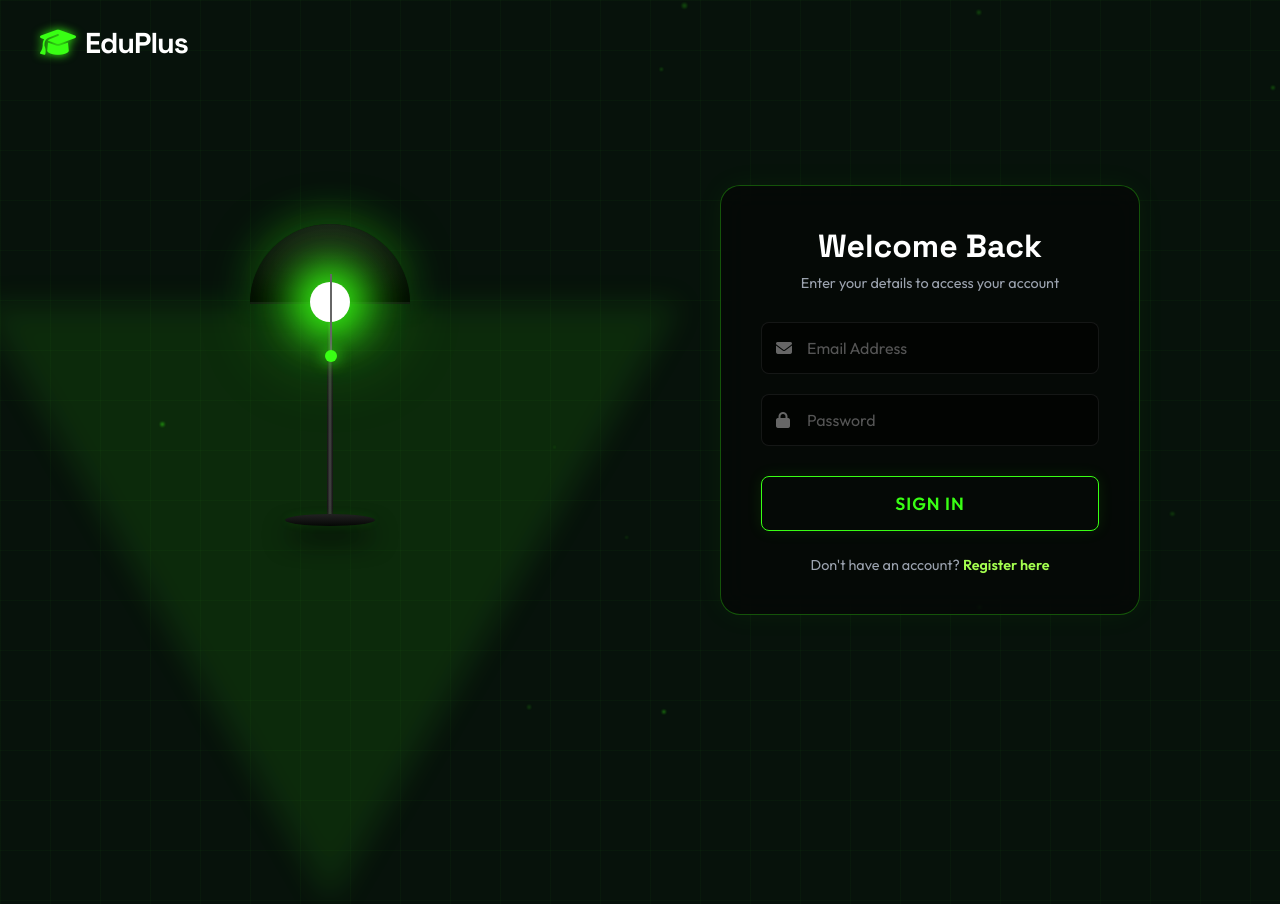
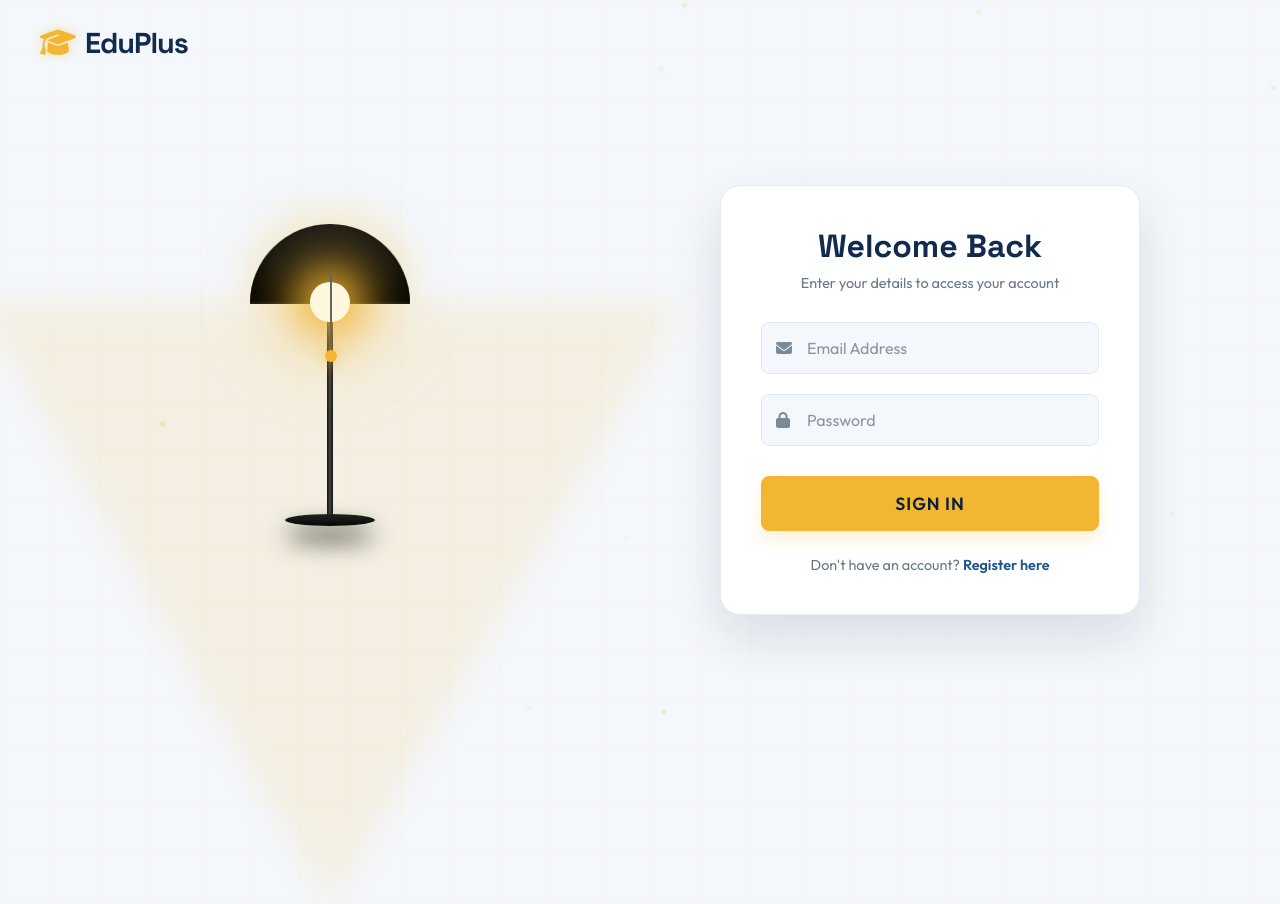
Before and after one commit to mariamkhan00/eduplus-system, a plain HTML site: page login.html in a window 1280 px wide. Drawn offline with Linux system fonts and the light colour scheme.

Commit message:
Update login.html

```diff
--- a/login.html
+++ b/login.html
@@ -1,3 +1,4 @@
+
 <!DOCTYPE html>
 <html lang="en">
 <head>
@@ -34,7 +35,6 @@
             overflow-x: hidden;
             transition: background-color 1s ease;
             position: relative;
-            /* Cyber Grid Background */
             background-image:
                 linear-gradient(rgba(57, 255, 20, 0.03) 1px, transparent 1px),
                 linear-gradient(90deg, rgba(57, 255, 20, 0.03) 1px, transparent 1px);
@@ -42,10 +42,10 @@
         }
 
         body.light-on {
-            background-color: #07120B; /* Dark Green tint when light is on */
+            background-color: #07120B;
         }
 
-        /* ================= TOP CORNER LOGO ================= */
+        /* TOP CORNER LOGO */
         .top-logo {
             position: absolute;
             top: 25px;
@@ -62,25 +62,44 @@
             letter-spacing: -1px;
             transition: color 0.3s ease;
         }
-        .top-logo i { color: var(--neon); text-shadow: 0 0 10px var(--neon); }
 
-        /* Particles container */
+        .top-logo i {
+            color: var(--neon);
+            text-shadow: 0 0 10px var(--neon);
+        }
+
+        /* PARTICLES */
         .particles-container {
             position: absolute;
-            top: 0; left: 0; width: 100%; height: 100%;
-            overflow: hidden; z-index: 0; pointer-events: none;
+            top: 0;
+            left: 0;
+            width: 100%;
+            height: 100%;
+            overflow: hidden;
+            z-index: 0;
+            pointer-events: none;
         }
+
         .particle {
-            position: absolute; background: var(--neon);
-            border-radius: 50%; filter: blur(1px);
+            position: absolute;
+            background: var(--neon);
+            border-radius: 50%;
+            filter: blur(1px);
             animation: float 10s infinite ease-in-out;
         }
+
         @keyframes float {
-            0%, 100% { transform: translateY(0) translateX(0); opacity: 0.2; }
-            50% { transform: translateY(-50px) translateX(25px); opacity: 0.6; }
+            0%, 100% {
+                transform: translateY(0) translateX(0);
+                opacity: 0.2;
+            }
+            50% {
+                transform: translateY(-50px) translateX(25px);
+                opacity: 0.6;
+            }
         }
 
-        /* ================= MAIN WRAPPER ================= */
+        /* MAIN WRAPPER */
         .main-wrapper {
             display: flex;
             width: 100%;
@@ -90,7 +109,7 @@
             z-index: 10;
         }
 
-        /* ================= LAMP SECTION ================= */
+        /* LAMP SECTION */
         .lamp-side {
             flex: 1;
             position: relative;
@@ -108,7 +127,6 @@
             margin-top: -50px;
         }
 
-        /* Cyberpunk Lamp Base */
         .lamp-base {
             width: 90px;
             height: 12px;
@@ -117,10 +135,10 @@
             margin-top: 210px;
             position: relative;
             z-index: 2;
-            box-shadow: 0 15px 25px rgba(0,0,0,0.8), 0 0 10px rgba(57, 255, 20, 0.1);
+            box-shadow: 0 15px 25px rgba(0,0,0,0.8),
+                        0 0 10px rgba(57,255,20,0.1);
         }
 
-        /* Cyberpunk Lamp Pole */
         .lamp-pole {
             position: absolute;
             bottom: 5px;
@@ -133,7 +151,6 @@
             border-radius: 4px;
         }
 
-        /* Cyberpunk Lamp Shade */
         .lamp-shade {
             width: 160px;
             height: 80px;
@@ -143,11 +160,11 @@
             position: relative;
             z-index: 3;
             transition: box-shadow 0.5s ease;
-            box-shadow: inset 0 -15px 25px rgba(0,0,0,0.8), 0 5px 15px rgba(0,0,0,0.5);
+            box-shadow: inset 0 -15px 25px rgba(0,0,0,0.8),
+                        0 5px 15px rgba(0,0,0,0.5);
             border-bottom: 2px solid #111;
         }
 
-        /* Bulb */
         .lamp-bulb {
             width: 40px;
             height: 40px;
@@ -157,11 +174,12 @@
             bottom: -20px;
             left: 50%;
             transform: translateX(-50%);
-            transition: background-color 0.5s ease, box-shadow 0.5s ease;
+            transition: background-color 0.5s ease,
+                        box-shadow 0.5s ease;
             z-index: 2;
         }
 
-        /* Pull String (Chain) */
+        /* PULL STRING */
         .pull-string-wrapper {
             position: absolute;
             top: 50px;
@@ -183,6 +201,7 @@
             height: 80px;
             background-color: #666;
         }
+
         .pull-string::after {
             content: '';
             position: absolute;
@@ -203,7 +222,7 @@
             font-weight: 600;
             white-space: nowrap;
             animation: pulseText 1.5s infinite;
-            text-shadow: 0 0 10px rgba(57, 255, 20, 0.5);
+            text-shadow: 0 0 10px rgba(57,255,20,0.5);
             background: rgba(0,0,0,0.8);
             padding: 4px 10px;
             border-radius: 4px;
@@ -211,12 +230,21 @@
         }
 
         @keyframes pulseText {
-            0% { opacity: 0.5; transform: scale(0.95); }
-            50% { opacity: 1; transform: scale(1.05); }
-            100% { opacity: 0.5; transform: scale(0.95); }
+            0% {
+                opacity: 0.5;
+                transform: scale(0.95);
+            }
+            50% {
+                opacity: 1;
+                transform: scale(1.05);
+            }
+            100% {
+                opacity: 0.5;
+                transform: scale(0.95);
+            }
         }
 
-        /* Light Beam (Neon Green Cone) */
+        /* LIGHT BEAM */
         .light-beam {
             position: absolute;
             top: 80px;
@@ -224,29 +252,34 @@
             height: 0;
             border-left: 350px solid transparent;
             border-right: 350px solid transparent;
-            border-top: 600px solid rgba(57, 255, 20, 0.0);
+            border-top: 600px solid rgba(57,255,20,0);
             transition: border-top-color 1s ease;
             z-index: 1;
             pointer-events: none;
             filter: blur(15px);
         }
 
-        /* ======= WHEN LIGHT IS ON ======= */
+        /* LIGHT ON */
         body.light-on .lamp-shade {
-            box-shadow: inset 0 -15px 25px rgba(0,0,0,0.8), 0 -10px 40px rgba(57, 255, 20, 0.2);
+            box-shadow: inset 0 -15px 25px rgba(0,0,0,0.8),
+                        0 -10px 40px rgba(57,255,20,0.2);
         }
+
         body.light-on .lamp-bulb {
             background-color: #fff;
-            box-shadow: 0 0 40px 15px var(--neon), 0 0 80px 30px rgba(57, 255, 20, 0.4);
+            box-shadow: 0 0 40px 15px var(--neon),
+                        0 0 80px 30px rgba(57,255,20,0.4);
         }
+
         body.light-on .light-beam {
-            border-top-color: rgba(57, 255, 20, 0.1);
+            border-top-color: rgba(57,255,20,0.1);
         }
+
         body.light-on .click-text {
             display: none;
         }
 
-        /* ================= LOGIN FORM ================= */
+        /* LOGIN FORM */
         .form-side {
             flex: 1;
             display: flex;
@@ -256,18 +289,17 @@
         }
 
         .login-container {
-            background: rgba(5, 7, 5, 0.7);
+            background: rgba(5,7,5,0.7);
             backdrop-filter: blur(15px);
-            border: 1px solid rgba(57, 255, 20, 0.2);
+            border: 1px solid rgba(57,255,20,0.2);
             padding: 40px;
             border-radius: 20px;
             width: 420px;
             box-shadow: 0 25px 50px rgba(0,0,0,0.8);
             z-index: 100;
-
             opacity: 0;
             transform: translateY(40px) scale(0.95);
-            transition: all 0.8s cubic-bezier(0.175, 0.885, 0.32, 1.275);
+            transition: all 0.8s cubic-bezier(0.175,0.885,0.32,1.275);
             pointer-events: none;
         }
 
@@ -275,8 +307,8 @@
             opacity: 1;
             transform: translateY(0) scale(1);
             pointer-events: auto;
-            border: 1px solid rgba(57, 255, 20, 0.3);
-            box-shadow: 0 0 30px rgba(57, 255, 20, 0.05);
+            border: 1px solid rgba(57,255,20,0.3);
+            box-shadow: 0 0 30px rgba(57,255,20,0.05);
         }
 
         .login-container h2 {
@@ -312,8 +344,8 @@
         .input-group input {
             width: 100%;
             padding: 15px 15px 15px 45px;
-            background: rgba(0, 0, 0, 0.5);
-            border: 1px solid rgba(255, 255, 255, 0.08);
+            background: rgba(0,0,0,0.5);
+            border: 1px solid rgba(255,255,255,0.08);
             border-radius: 8px;
             color: #fff;
             font-size: 1rem;
@@ -321,12 +353,14 @@
             transition: 0.3s;
         }
 
-        .input-group input::placeholder { color: #555; }
+        .input-group input::placeholder {
+            color: #555;
+        }
 
         .input-group input:focus {
             border-color: var(--neon);
-            background: rgba(0, 0, 0, 0.8);
-            box-shadow: 0 0 15px rgba(57, 255, 20, 0.2);
+            background: rgba(0,0,0,0.8);
+            box-shadow: 0 0 15px rgba(57,255,20,0.2);
         }
 
         .input-group input:focus + i,
@@ -346,7 +380,7 @@
             cursor: pointer;
             transition: 0.3s;
             margin-top: 10px;
-            box-shadow: 0 0 15px rgba(57, 255, 20, 0.1);
+            box-shadow: 0 0 15px rgba(57,255,20,0.1);
             text-transform: uppercase;
             letter-spacing: 1px;
         }
@@ -354,7 +388,7 @@
         .btn-login:hover {
             background: var(--neon);
             color: #000;
-            box-shadow: 0 0 30px rgba(57, 255, 20, 0.5);
+            box-shadow: 0 0 30px rgba(57,255,20,0.5);
             transform: translateY(-2px);
         }
 
@@ -374,10 +408,10 @@
 
         .register-link a:hover {
             text-decoration: underline;
-            text-shadow: 0 0 10px rgba(164, 255, 79, 0.5);
+            text-shadow: 0 0 10px rgba(164,255,79,0.5);
         }
 
-        /* ================= MOBILE RESPONSIVE FIX ================= */
+        /* MOBILE RESPONSIVE */
         @media (max-width: 991px) {
             .main-wrapper {
                 flex-direction: column;
@@ -385,6 +419,7 @@
                 padding-top: 80px;
                 padding-bottom: 40px;
             }
+
             .lamp-side {
                 flex: none;
                 height: auto;
@@ -392,24 +427,29 @@
                 align-items: flex-start;
                 margin-bottom: 20px;
             }
+
             .lamp-container {
                 transform: scale(0.8);
                 margin-top: -20px;
             }
+
             .light-beam {
                 border-left-width: 180px;
                 border-right-width: 180px;
                 border-top-width: 350px;
             }
+
             .form-side {
                 flex: none;
                 padding: 0 15px;
                 width: 100%;
             }
+
             .login-container {
                 width: 100%;
                 padding: 30px 20px;
             }
+
             .top-logo {
                 top: 20px;
                 left: 20px;
@@ -417,15 +457,168 @@
                 z-index: 9999;
             }
         }
+
+        /* EDUPLUS HOME-PAGE COLOUR THEME */
+        :root {
+            --bg-main: #050705;
+            --neon: #f2b632;
+            --lime: #d99a12;
+            --text-main: #1d2b3c;
+            --text-muted: #687789;
+            --navy: #102b4e;
+            --deep: #0b203b;
+            --blue: #1d568b;
+            --soft: #f4f7fb;
+            --line: #e6ebf1;
+        }
+
+        body {
+            background-color: var(--bg-main);
+            background-image:
+                linear-gradient(rgba(242,182,50,.035) 1px, transparent 1px),
+                linear-gradient(90deg, rgba(242,182,50,.035) 1px, transparent 1px);
+        }
+
+        body.light-on {
+            background-color: var(--soft);
+        }
+
+        .top-logo {
+            color: #fff;
+        }
+
+        .top-logo i {
+            color: var(--gold, #f2b632);
+            text-shadow: 0 0 10px rgba(242,182,50,.45);
+        }
+
+        body.light-on .top-logo {
+            color: var(--navy);
+        }
+
+        .particle {
+            background: var(--neon);
+        }
+
+        .pull-string::after {
+            background-color: var(--neon);
+            box-shadow: 0 0 15px rgba(242,182,50,.75);
+        }
+
+        .click-text {
+            color: var(--neon);
+            border-color: rgba(242,182,50,.4);
+            text-shadow: 0 0 10px rgba(242,182,50,.35);
+        }
+
+        .light-beam {
+            border-top-color: rgba(242,182,50,0);
+        }
+
+        body.light-on .lamp-shade {
+            box-shadow: inset 0 -15px 25px rgba(0,0,0,.8),
+                        0 -10px 40px rgba(242,182,50,.2);
+        }
+
+        body.light-on .lamp-bulb {
+            background-color: #fff8df;
+            box-shadow: 0 0 40px 15px rgba(242,182,50,.9),
+                        0 0 80px 30px rgba(242,182,50,.35);
+        }
+
+        body.light-on .light-beam {
+            border-top-color: rgba(242,182,50,.12);
+        }
+
+        .login-container {
+            background: rgba(255,255,255,.96);
+            border: 1px solid var(--line);
+            box-shadow: 0 25px 55px rgba(16,43,78,.13);
+        }
+
+        body.light-on .login-container {
+            background: #fff;
+            border: 1px solid var(--line);
+            box-shadow: 0 22px 50px rgba(16,43,78,.12);
+        }
+
+        .login-container h2 {
+            color: var(--navy);
+        }
+
+        .login-container p {
+            color: var(--text-muted);
+        }
+
+        .input-group i {
+            color: #7b8998;
+        }
+
+        .input-group input {
+            background: #f4f7fb;
+            border: 1px solid #e2e8f0;
+            color: var(--ink, #1d2b3c);
+        }
+
+        .input-group input::placeholder {
+            color: #8995a3;
+        }
+
+        .input-group input:focus {
+            border-color: var(--neon);
+            background: #fff;
+            box-shadow: 0 0 0 3px rgba(242,182,50,.18);
+        }
+
+        .input-group input:focus + i,
+        .input-group input:not(:placeholder-shown) + i {
+            color: var(--gold-dark, #d99a12);
+        }
+
+        .btn-login {
+            background: var(--neon);
+            color: var(--deep);
+            border: 1px solid var(--neon);
+            box-shadow: 0 8px 18px rgba(242,182,50,.2);
+        }
+
+        .btn-login:hover {
+            background: #ffd16a;
+            color: var(--deep);
+            box-shadow: 0 10px 24px rgba(242,182,50,.28);
+        }
+
+        .register-link {
+            color: var(--text-muted);
+        }
+
+        .register-link a {
+            color: var(--blue);
+        }
+
+        .register-link a:hover {
+            color: var(--gold-dark, #d99a12);
+            text-shadow: none;
+        }
+
+        @media (prefers-reduced-motion: reduce) {
+            .particle,
+            .click-text {
+                animation: none;
+            }
+        }
     </style>
 </head>
+
 <body id="bodyElement">
 
-    <!-- Particles Background -->
+    <!-- PARTICLES BACKGROUND -->
     <div class="particles-container" id="particles"></div>
 
-    <!-- Corner Logo -->
-    <a href="index.html" class="top-logo"><i class="fas fa-graduation-cap"></i> EduPlus</a>
+    <!-- CORNER LOGO -->
+    <a href="index.html" class="top-logo">
+        <i class="fas fa-graduation-cap"></i> EduPlus
+    </a>
 
     <div class="main-wrapper">
 
@@ -434,11 +627,13 @@
             <div class="lamp-container">
                 <div class="lamp-shade">
                     <div class="lamp-bulb"></div>
+
                     <div class="pull-string-wrapper" id="pullString">
                         <div class="pull-string"></div>
                         <div class="click-text">Click to turn on</div>
                     </div>
                 </div>
+
                 <div class="light-beam"></div>
                 <div class="lamp-pole"></div>
                 <div class="lamp-base"></div>
@@ -456,55 +651,63 @@
                         <input type="email" id="email" placeholder="Email Address" required>
                         <i class="fas fa-envelope"></i>
                     </div>
+
                     <div class="input-group">
                         <input type="password" id="password" placeholder="Password" required>
                         <i class="fas fa-lock"></i>
                     </div>
 
-                    <button type="submit" class="btn-login" id="loginBtn">Sign In</button>
+                    <button type="submit" class="btn-login" id="loginBtn">
+                        Sign In
+                    </button>
                 </form>
 
                 <div class="register-link">
-                    Don't have an account? <a href="register.html">Register here</a>
+                    Don't have an account?
+                    <a href="register.html">Register here</a>
                 </div>
             </div>
         </div>
 
     </div>
 
-    <!-- JavaScript Logic -->
+    <!-- JAVASCRIPT -->
     <script>
-        // --- Generate Particles ---
+        // Generate Particles
         const particlesContainer = document.getElementById('particles');
-        for(let i=0; i<15; i++) {
+
+        for (let i = 0; i < 15; i++) {
             let particle = document.createElement('div');
             particle.classList.add('particle');
+
             let size = Math.random() * 4 + 1;
+
             particle.style.width = `${size}px`;
             particle.style.height = `${size}px`;
             particle.style.left = `${Math.random() * 100}%`;
             particle.style.top = `${Math.random() * 100}%`;
             particle.style.animationDelay = `${Math.random() * 5}s`;
             particle.style.animationDuration = `${Math.random() * 10 + 5}s`;
+
             particlesContainer.appendChild(particle);
         }
 
         const pullString = document.getElementById('pullString');
         const body = document.body;
 
-        // 1. Manual Click
+        // Manual Click
         pullString.addEventListener('click', () => {
             body.classList.toggle('light-on');
         });
 
-        // 2. Scroll Auto Light
+        // Scroll Auto Light
         window.addEventListener('scroll', () => {
             body.classList.add('light-on');
         }, { once: true });
 
-        // 3. Mobile Touch Auto Light
+        // Mobile Touch Auto Light
         window.addEventListener('touchstart', () => {
-            if(!body.classList.contains('light-on')) {
+            if (!body.classList.contains('light-on')) {
                 body.classList.add('light-on');
             }
         }, { once: true });
@@ -512,6 +715,7 @@
         // Fake Login
         function handleLogin(event) {
             event.preventDefault();
+
             const btn = document.getElementById('loginBtn');
 
             btn.innerHTML = '<i class="fas fa-spinner fa-spin"></i> Logging in...';
@@ -531,8 +735,10 @@
                 setTimeout(() => {
                     window.location.href = "dashboard.html";
                 }, 1000);
+
             }, 1500);
         }
     </script>
+
 </body>
 </html>
```
